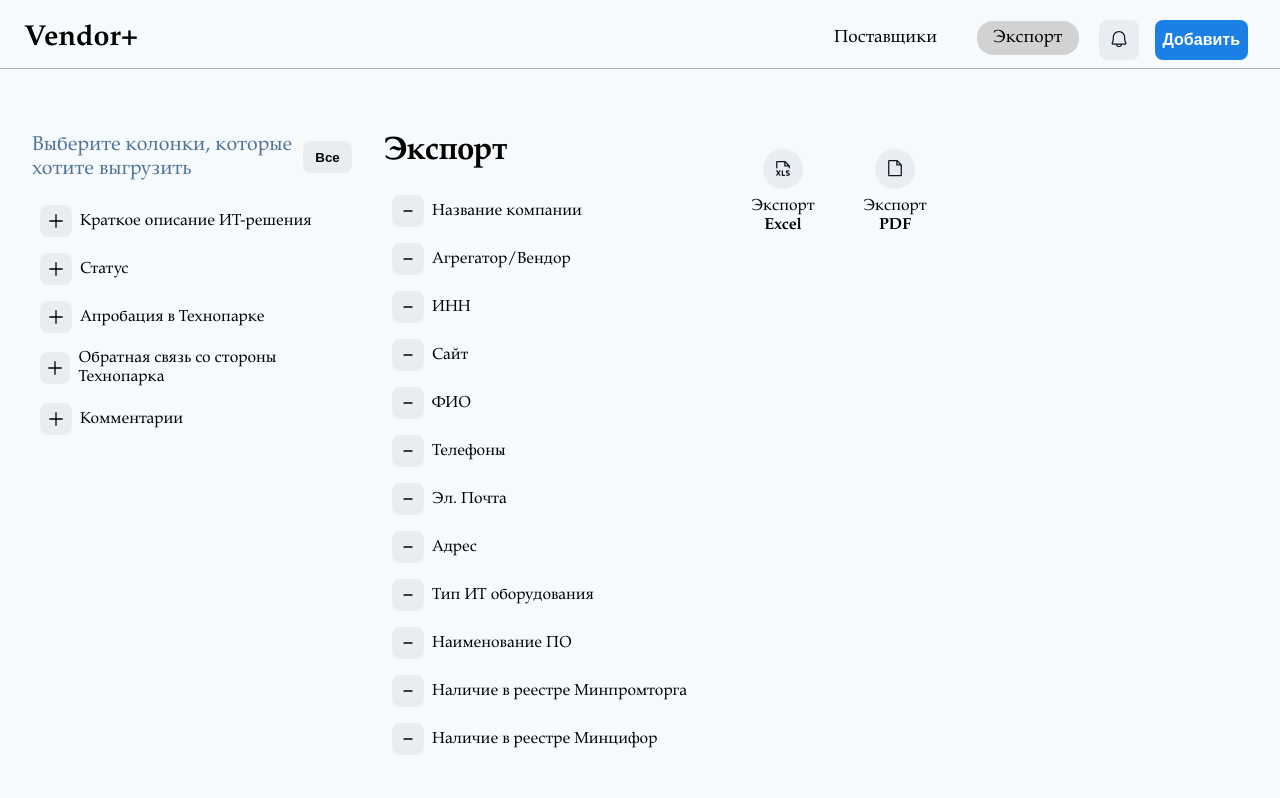
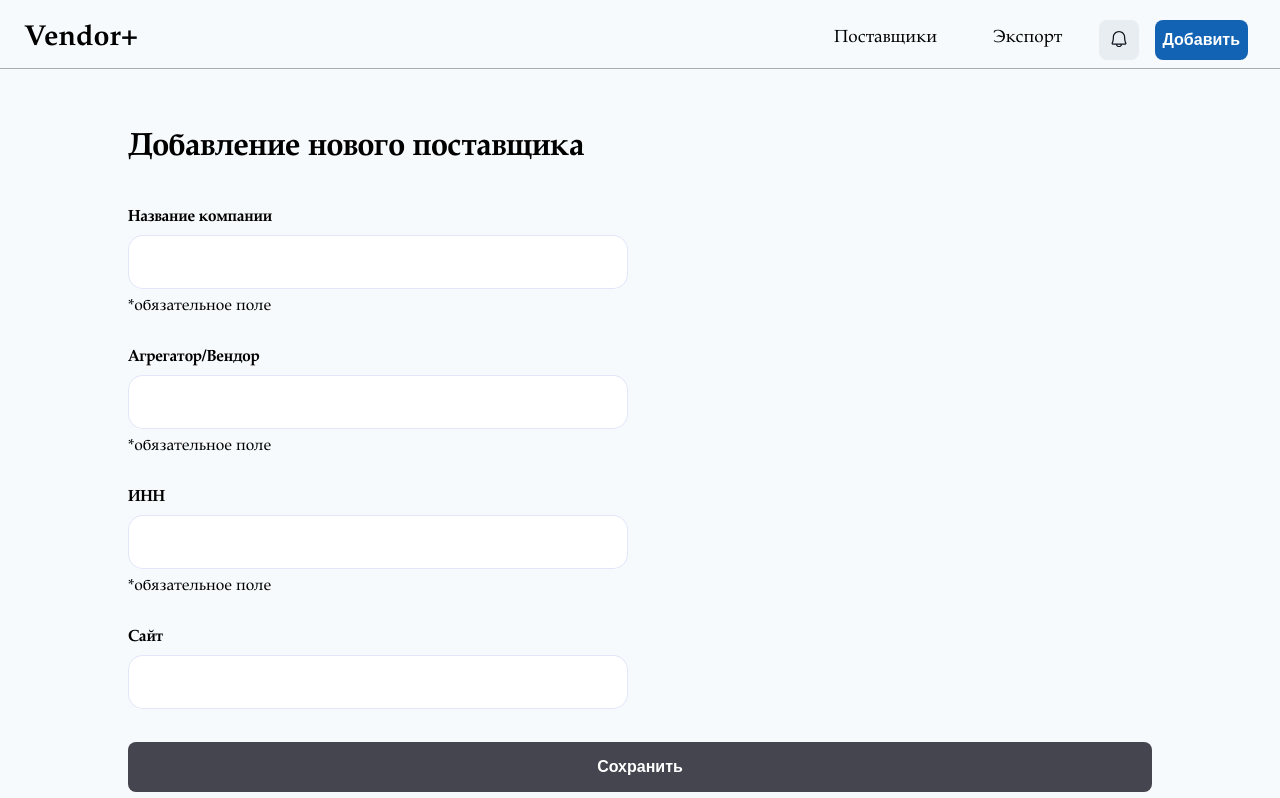
Before and after one commit to Arseniyms/SuppliersJS, a React (Create React App) app in the folder react-vendor/: page /#/add in a window 1280 px wide. Before the commit this address led to /#/export. Shown: the top 798 px of the page. Built offline with nearby package versions, Linux system fonts and the light colour scheme.

Commit message:
Добавил обязательные поля

```diff
--- a/react-vendor/src/components/AddVendor/AddInput.css
+++ b/react-vendor/src/components/AddVendor/AddInput.css
@@ -52,6 +52,7 @@
     font-size: 16px;
     line-height: 22px;
     padding: 16px 20px;
+    margin-bottom: 8px;
     border-radius: 15px;
     color: #404660;
     border: none;
--- a/react-vendor/src/components/AddVendor/AddInput.js
+++ b/react-vendor/src/components/AddVendor/AddInput.js
@@ -1,9 +1,11 @@
-import React, {useEffect, useState} from "react";
+import React, {useEffect} from "react";
 import './AddInput.css'
 
-const AddInput = ({text, keyDB, onChange}) => {
-    const [inputValue, setInputValue] = useState('');
+const Text = {
+    REQUIRED_FIELD: "*обязательное поле"
+}
 
+const AddInput = ({text, keyDB, onChange, isRequired}) => {
     useEffect(() => {
         document.querySelectorAll('textarea').forEach(el => {
             el.style.height = el.setAttribute('style', 'height: ' + el.scrollHeight + 'px');
@@ -23,6 +25,7 @@ const AddInput = ({text, keyDB, onChange}) => {
                 id={keyDB}
                 onChange={(e) => onChange(e)}
             />
+            {isRequired ? <div>{Text.REQUIRED_FIELD}</div> : null}
         </div>
     )
 }
--- a/react-vendor/src/components/AddVendor/AddVendor.css
+++ b/react-vendor/src/components/AddVendor/AddVendor.css
@@ -36,3 +36,8 @@
 .add-container button:hover {
     background-color: #889be4
 }
+
+.add-container button:disabled {
+    background-color: #44454e;
+    cursor: not-allowed;
+}
--- a/react-vendor/src/components/AddVendor/AddVendor.js
+++ b/react-vendor/src/components/AddVendor/AddVendor.js
@@ -1,4 +1,4 @@
-import React, {useMemo} from "react";
+import React, {useMemo, useRef} from "react";
 import Navbar from "../Navbar/Navbar";
 import AddInput from "./AddInput";
 import "./AddVendor.css"
@@ -13,15 +13,23 @@ const Text = {
 
 const AddVendor = () => {
     const columns = useMemo(() => columnsData, [])
-    let result = new Map(columns.map(i => [i.accessorKey, i.defaultValue]));
+    const requiredColumns = useMemo(() => columnsData.filter(i => i.isRequired), [])
+    const [isButtonEnabled, setIsButtonEnabled] = React.useState(requiredColumns.length === 0);
+    const resultRef = useRef(new Map(columns.map(i => [i.accessorKey, i.defaultValue])));
 
     const handleChange = (e) => {
-        result.set(e.target.id, e.target.value);
+        resultRef.current.set(e.target.id, e.target.value);
+
+        setIsButtonEnabled(
+            requiredColumns.every(column => {
+                return resultRef.current.get(column.accessorKey) !== "";
+            })
+        )
     }
 
     const handleSubmit = (e) => {
         e.preventDefault();
-        const obj = Object.fromEntries(result)
+        const obj = Object.fromEntries(resultRef.current)
 
         fetch('http://127.0.0.1:9090/users/add', {
             method: 'POST',
@@ -44,11 +52,12 @@ const AddVendor = () => {
                             key={column.accessorKey}
                             keyDB={column.accessorKey}
                             onChange={handleChange}
+                            isRequired={column.isRequired}
                         />
                     ))}
                 </form>
                 <div className="button-background">
-                    <button onClick={handleSubmit}>{Text.SAVE}</button>
+                    <button disabled={!isButtonEnabled} onClick={handleSubmit}>{Text.SAVE}</button>
                 </div>
             </div>
         </div>
--- a/react-vendor/src/components/Table/Columns.js
+++ b/react-vendor/src/components/Table/Columns.js
@@ -7,7 +7,8 @@ const columnsData = [
         size: 100,
         cell: (props) => <p>{props.getValue()}</p>,
         isDefaultToExport: true,
-        defaultValue: ""
+        defaultValue: "",
+        isRequired: true,
     },
     {
         accessorKey: 'companyType',
@@ -16,7 +17,8 @@ const columnsData = [
         header: 'Агрегатор/Вендор',
         cell: (props) => <p>{props.getValue()}</p>,
         isDefaultToExport: true,
-        defaultValue: ""
+        defaultValue: "",
+        isRequired: true,
     },
     {
         accessorKey: 'inn',
@@ -24,7 +26,8 @@ const columnsData = [
         enableSorting: false,
         cell: (props) => <p>{props.getValue()}</p>,
         isDefaultToExport: true,
-        defaultValue: ""
+        defaultValue: "",
+        isRequired: true,
     },
     {
         accessorKey: 'website',
```
